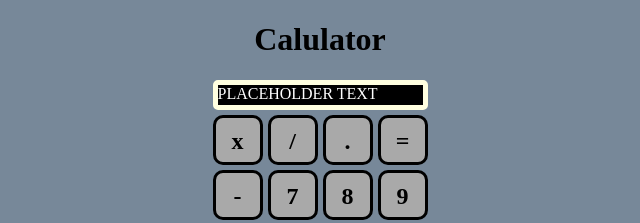
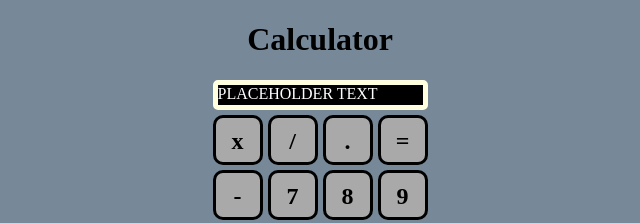
Before and after one commit to KevD3V/Calculator, a plain HTML site: page index.html in a window 1280 px wide. Shown: the top 223 px of the page, 320-960 px from the left. Drawn offline with Linux system fonts and the light colour scheme.

Commit message:
Fix Typo
Correct spelling error in h1 element.

```diff
--- a/index.html
+++ b/index.html
@@ -10,7 +10,7 @@
 </head>
 
 <body>
-    <h1>Calulator</h1>
+    <h1>Calculator</h1>
     <div class="column">
         <div id="results">PLACEHOLDER TEXT</div>
         <div class="row1">
```
